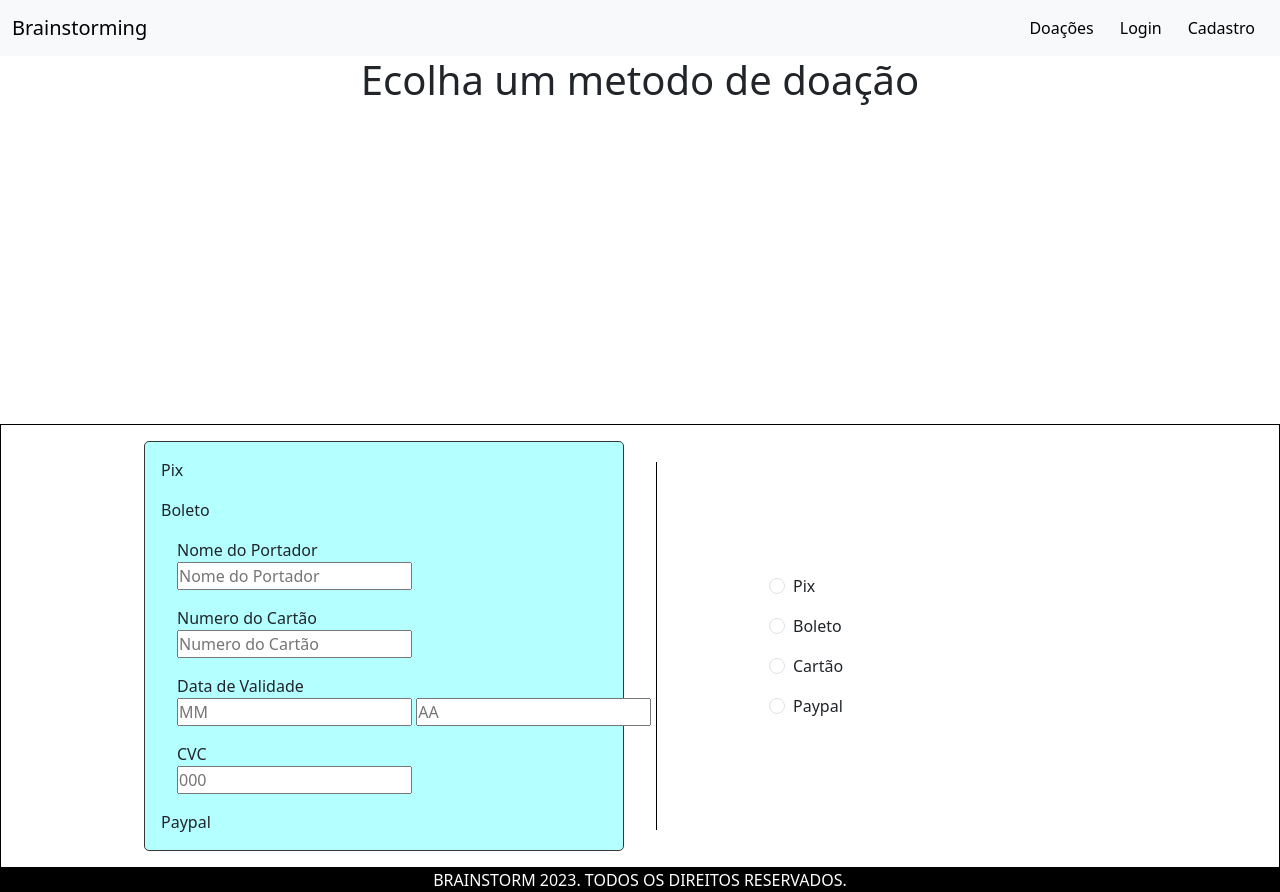
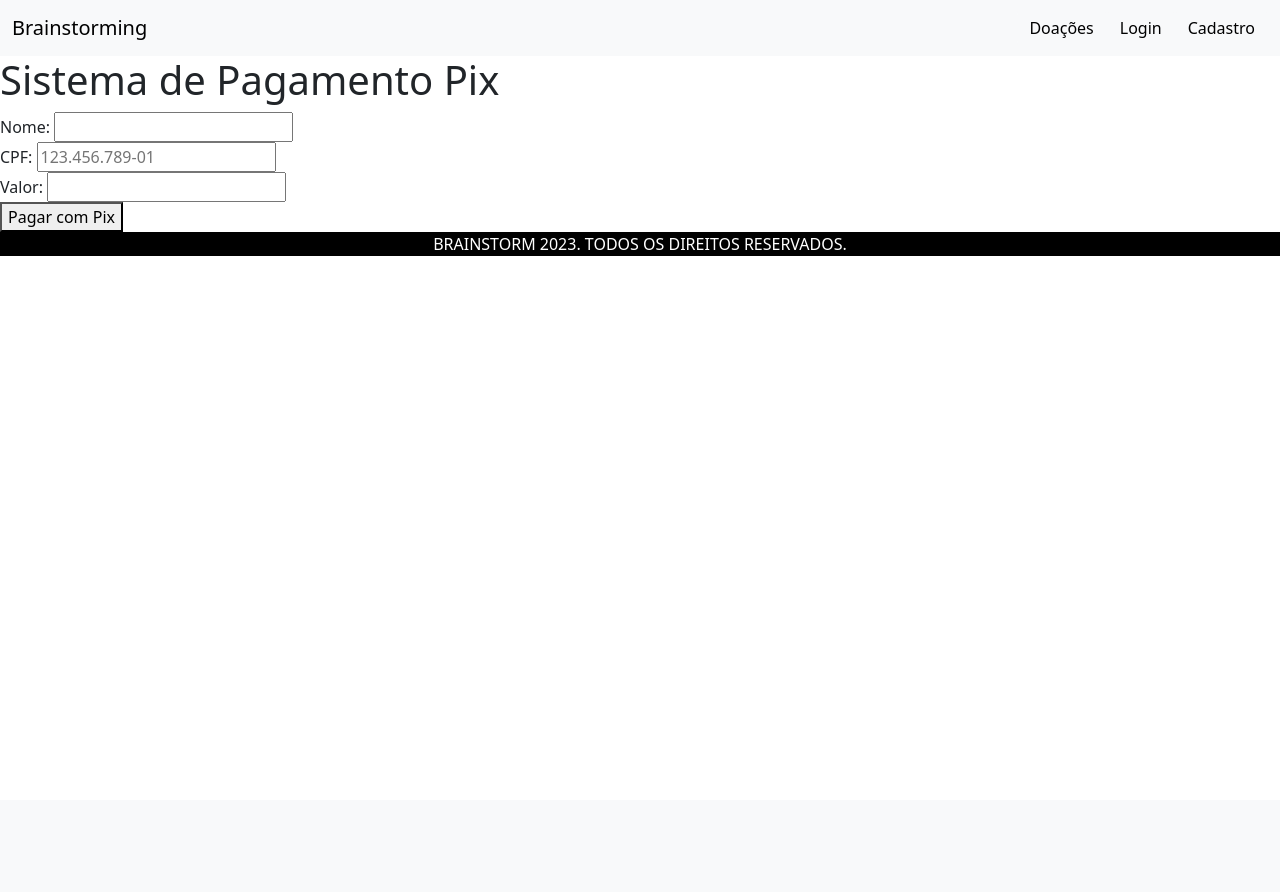
Before and after one commit to EliasAraujoDev/projetoCursoRedes, a PHP site: page /views/doacoes.php in a window 1280 px wide. After the commit the page ends 256 px from the top, so only its background shows below. Run offline with PHP 8.4, Linux system fonts and the light colour scheme.

Commit message:
sistema de pagamento em teste

```diff
--- /dev/null
+++ b/js/pix.js
@@ -0,0 +1,49 @@
+document.addEventListener('DOMContentLoaded', function () {
+    document.getElementById('pagarButton').addEventListener('click', function () {
+        realizarPagamentoPix();
+    });
+});
+
+function realizarPagamentoPix() {
+    const pagSeguroSandboxApiKey = 'eliasaraujo1213@gmail.com';
+    const endpoint = 'https://ws.sandbox.pagseguro.uol.com.br/pix/v1/cob';
+    const urlCallback = '/projetocursoredes/views/callback_pagamento.php';
+
+    const nome = document.getElementById('nome').value;
+    const cpf = document.getElementById('cpf').value;
+    const valor = parseFloat(document.getElementById('valor').value);
+
+
+    const dadosPix = {
+        chave: 'chave_pix_destinatario',
+        valor: valor,
+        descricao: 'Pagamento de ' + nome + ' (' + cpf + ')',
+        txid: generateTxid(),
+    };
+
+    const headers = {
+        'Content-Type': 'application/json',
+        'Authorization': 'Bearer ' + pagSeguroSandboxApiKey,
+    };
+
+    fetch(endpoint, {
+        method: 'POST',
+        headers: headers,
+        body: JSON.stringify(dadosPix),
+    })
+    .then(response => response.json())
+    .then(data => {
+
+
+        window.location.href = data.location;
+    })
+    .catch(error => {
+        console.error('Erro ao processar pagamento:', error);
+    });
+}
+
+function generateTxid() {
+
+
+    return 'txid_' + Math.random().toString(36).substr(2, 9);
+}
--- a/templates/cabecalho.php
+++ b/templates/cabecalho.php
@@ -17,7 +17,7 @@ session_start();
 
 
     <script src="https://cdn.jsdelivr.net/npm/bootstrap@5.3.2/dist/js/bootstrap.bundle.min.js" integrity="sha384-C6RzsynM9kWDrMNeT87bh95OGNyZPhcTNXj1NW7RuBCsyN/o0jlpcV8Qyq46cDfL" crossorigin="anonymous" defer></script>
-
+    <script src="/projetocursoredes/js/pix.js" defer></script>
 
 </head>
 
--- a/views/doacoes.php
+++ b/views/doacoes.php
@@ -2,125 +2,25 @@
 require_once $_SERVER['DOCUMENT_ROOT'] . '/projetocursoredes/templates/cabecalho.php';
 ?>
 
-<style>
-    * {
-        margin: 0;
-        padding: 0;
-    }
-
-    .hidden {
-        display: none;
-    }
-
-    h1{
-        text-align: center;
-    }
-
-    .pagamentos {
-        display: flex;
-        justify-content: center;
-        align-items: center;
-        align-content: flex-end;
-        border: solid black 0.5px;
-        margin-top: 20rem;
-    }
-
-    .pagamentos div {
-        margin: 1rem;
-        width: 30rem;
 
 
-    }
+<h1>Sistema de Pagamento Pix</h1>
 
-    #checkboxContainer {
-        border-left: solid black 1px;
-        padding: 6rem;
-    }
+    <form id="paymentForm">
+        <label for="nome">Nome:</label>
+        <input type="text" id="nome" name="nome" required><br>
+
+        <label for="cpf">CPF:</label>
+        <input type="text" id="cpf" name="cpf" required pattern="\d{3}\.\d{3}\.\d{3}-\d{2}" placeholder="123.456.789-01"><br>
+
+        <label for="valor">Valor:</label>
+        <input type="number" id="valor" name="valor" step="0.01" required><br>
+
+        <button type="button" onclick="realizarPagamentoPix()">Pagar com Pix</button>
+    </form>
 
 
-    #optionsContainer {
-        border: solid rgb(58, 55, 55) 0.5px;
-        border-radius: 5px;
-        background-color: rgba(0, 255, 255, 0.295);
 
-    }
-</style>
-</head>
-
-<div #doacoes>
-
-    <h1>Ecolha um metodo de doação</h1>
-
-    <div class="pagamentos">
-
-        <div id="optionsContainer">
-            <div id="pixDiv">
-                <p>Pix</p>
-            </div>
-            <div id="boletoDiv">
-                <p>Boleto</p>
-            </div>
-            <div id="cartaoDiv">
-                <form action="">
-                    <div>
-                        <label for="">Nome do Portador</label> <br>
-                        <input type="text" placeholder="Nome do Portador">
-                    </div>
-
-                    <div>
-                        <label for="">Numero do Cartão</label><br>
-                        <input type="number" placeholder="Numero do Cartão" width="100px">
-                    </div>
-
-                    <div>
-                        <label for="">Data de Validade</label><br>
-                        <input type="number" placeholder="MM">
-                        <input type="number" placeholder="AA">
-                    </div>
-
-                    <div>
-                        <label for="">CVC</label><br>
-                        <input type="number" placeholder="000">
-                    </div>
-                </form>
-
-
-            </div>
-            <div id="paypalDiv">
-                <p>Paypal</p>
-            </div>
-        </div>
-
-        <div id="checkboxContainer">
-            <div class="form-check">
-                <input class="form-check-input" type="radio" name="flexRadioDefault" id="flexRadioDefault1" onclick="toggleDiv('pixDiv')">
-                <label class="form-check-label" for="flexRadioDefault1">
-                    Pix
-                </label>
-            </div>
-            <div class="form-check">
-                <input class="form-check-input" type="radio" name="flexRadioDefault" id="flexRadioDefault2" onclick="toggleDiv('boletoDiv')">
-                <label class="form-check-label" for="flexRadioDefault2">
-                    Boleto
-                </label>
-            </div>
-            <div class="form-check">
-                <input class="form-check-input" type="radio" name="flexRadioDefault" id="flexRadioDefault3" onclick="toggleDiv('cartaoDiv')">
-                <label class="form-check-label" for="flexRadioDefault3">
-                    Cartão
-                </label>
-            </div>
-            <div class="form-check">
-                <input class="form-check-input" type="radio" name="flexRadioDefault" id="flexRadioDefault4" onclick="toggleDiv('paypalDiv')">
-                <label class="form-check-label" for="flexRadioDefault4">
-                    Paypal
-                </label>
-            </div>
-        </div>
-
-    </div>
-
-</div>
 <?php
 require_once $_SERVER['DOCUMENT_ROOT'] . '/projetocursoredes/templates/rodape.php';
 ?>
```
Also changed, not shown: views/callback_pagamento.php (added, +21 -0 lines), templates/boleto.php (added), templates/cards.php (added).
